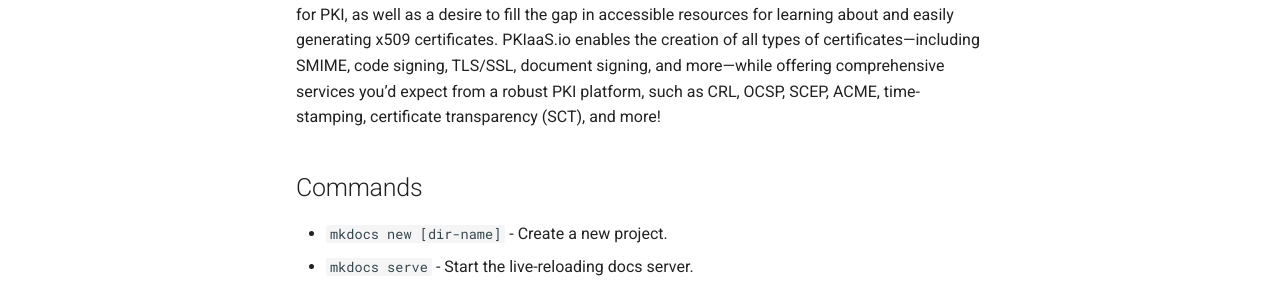
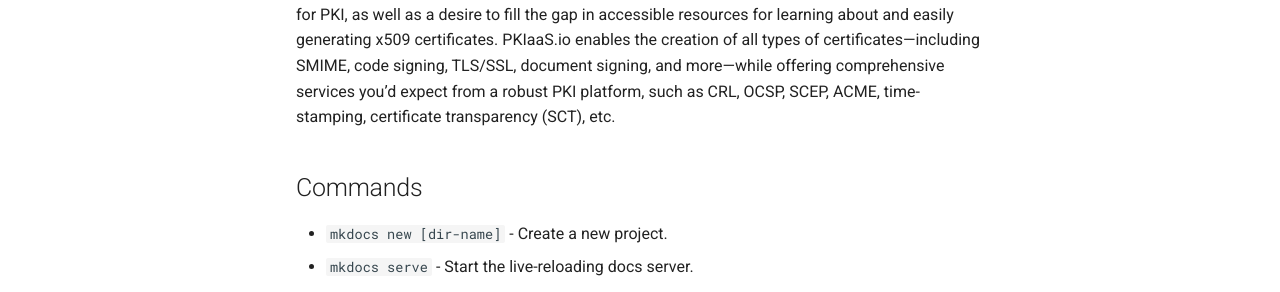
Before and after one commit to lspiehler/pkiaas-docs, an MkDocs documentation site: the page built from docs/index.md, in a window 1280 px wide and 993 px high. Shown: the part 389-681 px from the top of the window. Built offline with MkDocs 1.6.1 and Material for MkDocs 9.7.7, drawn with Linux system fonts in a browser that asks for light colours; comment, search, counter and statistics services are not loaded; some of the changed text lies outside the part shown.

Commit message:
eliminate redundancy

```diff
--- a/docs/index.md
+++ b/docs/index.md
@@ -4,7 +4,7 @@
 
 PKIaaS.io is here to make PKI functionality—usually limited to costly, complex platforms designed for enterprise customers—accessible to a broader audience. PKIaaS.io was designed to serve not only small to medium-sized businesses but also home lab users, developers, testers, and PKI enthusiasts of all kinds!
 
-My name is Lyas Spiehler, and I was inspired to create PKIaaS.io out of a passion and curiosity for PKI, as well as a desire to fill the gap in accessible resources for learning about and easily generating x509 certificates. PKIaaS.io enables the creation of all types of certificates—including SMIME, code signing, TLS/SSL, document signing, and more—while offering comprehensive services you’d expect from a robust PKI platform, such as CRL, OCSP, SCEP, ACME, time-stamping, certificate transparency (SCT), and more!
+My name is Lyas Spiehler, and I was inspired to create PKIaaS.io out of a passion and curiosity for PKI, as well as a desire to fill the gap in accessible resources for learning about and easily generating x509 certificates. PKIaaS.io enables the creation of all types of certificates—including SMIME, code signing, TLS/SSL, document signing, and more—while offering comprehensive services you’d expect from a robust PKI platform, such as CRL, OCSP, SCEP, ACME, time-stamping, certificate transparency (SCT), etc.
 
 ## Commands
 
```
